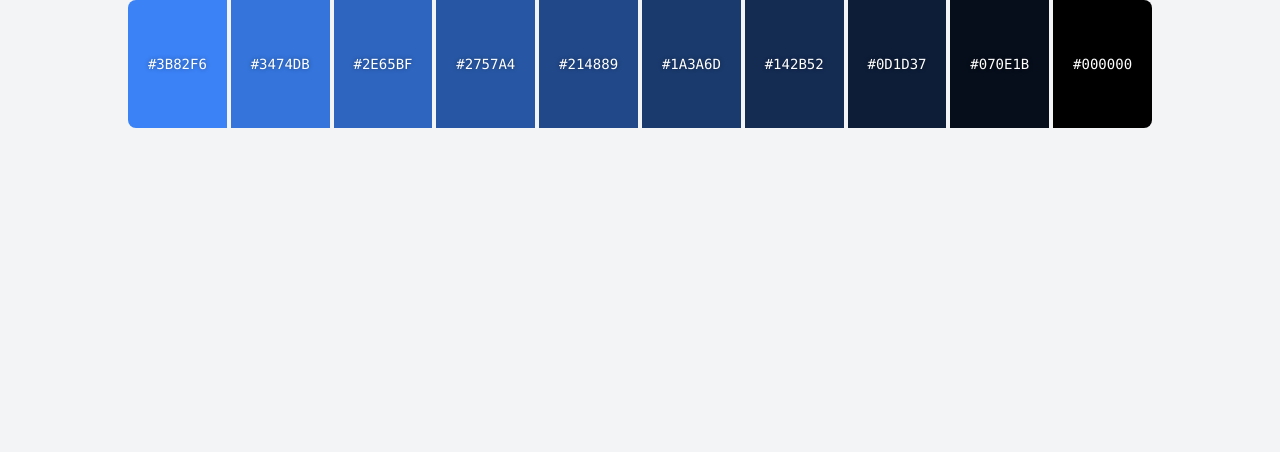
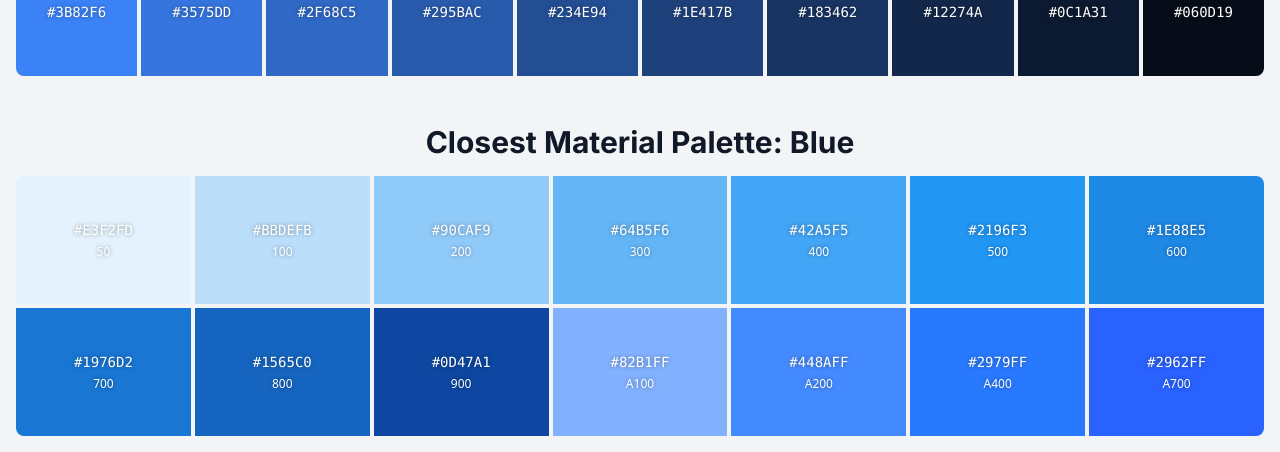
Before and after one commit to Manuuuu21/colorpalette, a plain HTML site: page index.html in a window 1280 px wide. Shown: the part 604-1056 px from the top of the page. Before the commit the page ends 800 px from the top, so only its background shows below. Drawn offline with nearby package versions, Linux system fonts and the light colour scheme.

Commit message:
Update index.html

```diff
--- a/index.html
+++ b/index.html
@@ -1,4 +1,3 @@
-<!-- Color Palette Generator -->
 <!DOCTYPE html>
 <html lang="en">
 <head>
@@ -62,10 +61,10 @@
 </head>
 <body class="bg-gray-100 dark:bg-gray-900 text-gray-800 dark:text-gray-200 min-h-screen flex items-center justify-center p-4">
 
-    <div class="w-full max-w-5xl mx-auto">
+    <div class="w-full max-w-7xl mx-auto">
         <header class="text-center mb-8">
             <h1 class="text-4xl md:text-5xl font-bold text-gray-900 dark:text-white">Color Palette Generator</h1>
-            <p class="text-lg text-gray-600 dark:text-gray-400 mt-2">Instantly generate tints and shades for any color.</p>
+            <p class="text-lg text-gray-600 dark:text-gray-400 mt-2">Generate tints, shades, and find matching Material Design palettes.</p>
         </header>
 
         <!-- Color Input Section -->
@@ -91,19 +90,39 @@
         const colorDisplay = document.getElementById('color-display');
         const copyNotification = document.getElementById('copy-notification');
 
+        // --- MATERIAL DESIGN COLORS DATA ---
+        const materialColors = {
+            "Red": { "50": "#FFEBEE", "100": "#FFCDD2", "200": "#EF9A9A", "300": "#E57373", "400": "#EF5350", "500": "#F44336", "600": "#E53935", "700": "#D32F2F", "800": "#C62828", "900": "#B71C1C", "A100": "#FF8A80", "A200": "#FF5252", "A400": "#FF1744", "A700": "#D50000" },
+            "Pink": { "50": "#FCE4EC", "100": "#F8BBD0", "200": "#F48FB1", "300": "#F06292", "400": "#EC407A", "500": "#E91E63", "600": "#D81B60", "700": "#C2185B", "800": "#AD1457", "900": "#880E4F", "A100": "#FF80AB", "A200": "#FF4081", "A400": "#F50057", "A700": "#C51162" },
+            "Purple": { "50": "#F3E5F5", "100": "#E1BEE7", "200": "#CE93D8", "300": "#BA68C8", "400": "#AB47BC", "500": "#9C27B0", "600": "#8E24AA", "700": "#7B1FA2", "800": "#6A1B9A", "900": "#4A148C", "A100": "#EA80FC", "A200": "#E040FB", "A400": "#D500F9", "A700": "#AA00FF" },
+            "Deep Purple": { "50": "#EDE7F6", "100": "#D1C4E9", "200": "#B39DDB", "300": "#9575CD", "400": "#7E57C2", "500": "#673AB7", "600": "#5E35B1", "700": "#512DA8", "800": "#4527A0", "900": "#311B92", "A100": "#B388FF", "A200": "#7C4DFF", "A400": "#651FFF", "A700": "#6200EA" },
+            "Indigo": { "50": "#E8EAF6", "100": "#C5CAE9", "200": "#9FA8DA", "300": "#7986CB", "400": "#5C6BC0", "500": "#3F51B5", "600": "#3949AB", "700": "#303F9F", "800": "#283593", "900": "#1A237E", "A100": "#8C9EFF", "A200": "#536DFE", "A400": "#3D5AFE", "A700": "#304FFE" },
+            "Blue": { "50": "#E3F2FD", "100": "#BBDEFB", "200": "#90CAF9", "300": "#64B5F6", "400": "#42A5F5", "500": "#2196F3", "600": "#1E88E5", "700": "#1976D2", "800": "#1565C0", "900": "#0D47A1", "A100": "#82B1FF", "A200": "#448AFF", "A400": "#2979FF", "A700": "#2962FF" },
+            "Light Blue": { "50": "#E1F5FE", "100": "#B3E5FC", "200": "#81D4FA", "300": "#4FC3F7", "400": "#29B6F6", "500": "#03A9F4", "600": "#039BE5", "700": "#0288D1", "800": "#0277BD", "900": "#01579B", "A100": "#80D8FF", "A200": "#40C4FF", "A400": "#00B0FF", "A700": "#0091EA" },
+            "Cyan": { "50": "#E0F7FA", "100": "#B2EBF2", "200": "#80DEEA", "300": "#4DD0E1", "400": "#26C6DA", "500": "#00BCD4", "600": "#00ACC1", "700": "#0097A7", "800": "#00838F", "900": "#006064", "A100": "#84FFFF", "A200": "#18FFFF", "A400": "#00E5FF", "A700": "#00B8D4" },
+            "Teal": { "50": "#E0F2F1", "100": "#B2DFDB", "200": "#80CBC4", "300": "#4DB6AC", "400": "#26A69A", "500": "#009688", "600": "#00897B", "700": "#00796B", "800": "#00695C", "900": "#004D40", "A100": "#A7FFEB", "A200": "#64FFDA", "A400": "#1DE9B6", "A700": "#00BFA5" },
+            "Green": { "50": "#E8F5E9", "100": "#C8E6C9", "200": "#A5D6A7", "300": "#81C784", "400": "#66BB6A", "500": "#4CAF50", "600": "#43A047", "700": "#388E3C", "800": "#2E7D32", "900": "#1B5E20", "A100": "#B9F6CA", "A200": "#69F0AE", "A400": "#00E676", "A700": "#00C853" },
+            "Light Green": { "50": "#F1F8E9", "100": "#DCEDC8", "200": "#C5E1A5", "300": "#AED581", "400": "#9CCC65", "500": "#8BC34A", "600": "#7CB342", "700": "#689F38", "800": "#558B2F", "900": "#33691E", "A100": "#CCFF90", "A200": "#B2FF59", "A400": "#76FF03", "A700": "#64DD17" },
+            "Lime": { "50": "#F9FBE7", "100": "#F0F4C3", "200": "#E6EE9C", "300": "#DCE775", "400": "#D4E157", "500": "#CDDC39", "600": "#C0CA33", "700": "#AFB42B", "800": "#9E9D24", "900": "#827717", "A100": "#F4FF81", "A200": "#EEFF41", "A400": "#C6FF00", "A700": "#AEEA00" },
+            "Yellow": { "50": "#FFFDE7", "100": "#FFF9C4", "200": "#FFF59D", "300": "#FFF176", "400": "#FFEE58", "500": "#FFEB3B", "600": "#FDD835", "700": "#FBC02D", "800": "#F9A825", "900": "#F57F17", "A100": "#FFFF8D", "A200": "#FFFF00", "A400": "#FFEA00", "A700": "#FFD600" },
+            "Amber": { "50": "#FFF8E1", "100": "#FFECB3", "200": "#FFE082", "300": "#FFD54F", "400": "#FFCA28", "500": "#FFC107", "600": "#FFB300", "700": "#FFA000", "800": "#FF8F00", "900": "#FF6F00", "A100": "#FFE57F", "A200": "#FFD740", "A400": "#FFC400", "A700": "#FFAB00" },
+            "Orange": { "50": "#FFF3E0", "100": "#FFE0B2", "200": "#FFCC80", "300": "#FFB74D", "400": "#FFA726", "500": "#FF9800", "600": "#FB8C00", "700": "#F57C00", "800": "#EF6C00", "900": "#E65100", "A100": "#FFD180", "A200": "#FFAB40", "A400": "#FF9100", "A700": "#FF6D00" },
+            "Deep Orange": { "50": "#FBE9E7", "100": "#FFCCBC", "200": "#FFAB91", "300": "#FF8A65", "400": "#FF7043", "500": "#FF5722", "600": "#F4511E", "700": "#E64A19", "800": "#D84315", "900": "#BF360C", "A100": "#FF9E80", "A200": "#FF6E40", "A400": "#FF3D00", "A700": "#DD2C00" },
+            "Brown": { "50": "#EFEBE9", "100": "#D7CCC8", "200": "#BCAAA4", "300": "#A1887F", "400": "#8D6E63", "500": "#795548", "600": "#6D4C41", "700": "#5D4037", "800": "#4E342E", "900": "#3E2723" },
+            "Grey": { "50": "#FAFAFA", "100": "#F5F5F5", "200": "#EEEEEE", "300": "#E0E0E0", "400": "#BDBDBD", "500": "#9E9E9E", "600": "#757575", "700": "#616161", "800": "#424242", "900": "#212121" },
+            "Blue Grey": { "50": "#ECEFF1", "100": "#CFD8DC", "200": "#B0BEC5", "300": "#90A4AE", "400": "#78909C", "500": "#607D8B", "600": "#546E7A", "700": "#455A64", "800": "#37474F", "900": "#263238" }
+        };
+
         // --- CORE LOGIC ---
 
         /**
          * Generates a range of tints for a given hex color.
-         * @param {string} hex - The base hex color.
-         * @param {number} count - The number of tints to generate.
-         * @returns {string[]} An array of hex color strings.
          */
-        function generateTints(hex, count = 10) {
+        function generateTints(hex, count = 9) {
             const tints = [];
             const [r, g, b] = hexToRgb(hex);
             for (let i = 1; i <= count; i++) {
-                const factor = i / count;
+                const factor = i / (count + 1);
                 const newR = Math.round(r + (255 - r) * factor);
                 const newG = Math.round(g + (255 - g) * factor);
                 const newB = Math.round(b + (255 - b) * factor);
@@ -114,15 +133,12 @@
 
         /**
          * Generates a range of shades for a given hex color.
-         * @param {string} hex - The base hex color.
-         * @param {number} count - The number of shades to generate.
-         * @returns {string[]} An array of hex color strings.
          */
-        function generateShades(hex, count = 10) {
+        function generateShades(hex, count = 9) {
             const shades = [];
             const [r, g, b] = hexToRgb(hex);
             for (let i = 1; i <= count; i++) {
-                const factor = i / count;
+                const factor = i / (count + 1);
                 const newR = Math.round(r * (1 - factor));
                 const newG = Math.round(g * (1 - factor));
                 const newB = Math.round(b * (1 - factor));
@@ -132,58 +148,93 @@
         }
 
         /**
-         * Renders the color palettes (tints and shades) to the DOM.
+         * Finds the closest Material Design color palette.
+         * @param {string} hex - The user's selected hex color.
+         * @returns {string} The name of the closest palette.
          */
-        function renderPalettes() {
+        function findClosestMaterialPalette(hex) {
+            const [r1, g1, b1] = hexToRgb(hex);
+            let minDistance = Infinity;
+            let closestPaletteName = '';
+
+            for (const paletteName in materialColors) {
+                const palette = materialColors[paletteName];
+                // We check against the '500' shade which is the primary shade.
+                const primaryShade = palette['500'];
+                if (primaryShade) {
+                    const [r2, g2, b2] = hexToRgb(primaryShade);
+                    // Simple Euclidean distance in RGB space
+                    const distance = Math.sqrt(Math.pow(r1 - r2, 2) + Math.pow(g1 - g2, 2) + Math.pow(b1 - b2, 2));
+                    if (distance < minDistance) {
+                        minDistance = distance;
+                        closestPaletteName = paletteName;
+                    }
+                }
+            }
+            return closestPaletteName;
+        }
+
+        /**
+         * Renders all color palettes to the DOM.
+         */
+        function renderAllPalettes() {
             const hex = colorInput.value.trim();
-            // Validate the hex code
             if (!/^#[0-9A-F]{6}$/i.test(hex)) {
-                // Give a visual cue for invalid input instead of an alert
                 colorInput.classList.add('border-red-500', 'focus:border-red-500', 'focus:ring-red-500');
-                setTimeout(() => {
-                    colorInput.classList.remove('border-red-500', 'focus:border-red-500', 'focus:ring-red-500');
-                }, 1500);
+                setTimeout(() => colorInput.classList.remove('border-red-500', 'focus:border-red-500', 'focus:ring-red-500'), 1500);
                 return;
             }
 
             colorDisplay.innerHTML = ''; // Clear previous results
 
-            const tints = generateTints(hex, 9).reverse();
-            const shades = generateShades(hex, 9);
+            // Tints and Shades
+            const tints = generateTints(hex).reverse();
+            const shades = generateShades(hex);
+            colorDisplay.appendChild(createPaletteSection('Tints', [...tints, hex]));
+            colorDisplay.appendChild(createPaletteSection('Shades', [hex, ...shades]));
 
-            // Create and append the Tints section
-            colorDisplay.appendChild(createPaletteSection('Tints', [...tints, hex]));
-
-            // Create and append the Shades section
-            colorDisplay.appendChild(createPaletteSection('Shades', [hex, ...shades]));
+            // Material Design Palette
+            const closestPaletteName = findClosestMaterialPalette(hex);
+            const materialPalette = materialColors[closestPaletteName];
+            colorDisplay.appendChild(createPaletteSection(`Closest Material Palette: ${closestPaletteName}`, materialPalette, true));
         }
 
         /**
          * Creates a DOM element for a color palette section.
-         * @param {string} title - The title of the section (e.g., 'Tints').
-         * @param {string[]} colors - An array of hex color strings.
-         * @returns {HTMLElement} The section element.
          */
-        function createPaletteSection(title, colors) {
+        function createPaletteSection(title, colors, isMaterial = false) {
             const section = document.createElement('section');
             section.innerHTML = `<h2 class="text-3xl font-bold mb-4 text-center text-gray-900 dark:text-white">${title}</h2>`;
 
             const grid = document.createElement('div');
-            grid.className = 'grid grid-cols-2 sm:grid-cols-3 md:grid-cols-5 lg:grid-cols-10 gap-1 rounded-lg overflow-hidden';
+            // Adjust grid columns for different palette types
+            grid.className = isMaterial
+                ? 'grid grid-cols-3 sm:grid-cols-4 md:grid-cols-7 lg:grid-cols-14 gap-1 rounded-lg overflow-hidden'
+                : 'grid grid-cols-2 sm:grid-cols-3 md:grid-cols-5 lg:grid-cols-10 gap-1 rounded-lg overflow-hidden';
 
-            colors.forEach(color => {
+            const colorEntries = isMaterial ? Object.entries(colors) : colors.map(c => [c, c]);
+
+            for (const [key, color] of colorEntries) {
                 const colorBox = document.createElement('div');
-                colorBox.className = 'color-box h-32 flex items-center justify-center cursor-pointer';
+                colorBox.className = 'color-box h-32 flex flex-col items-center justify-center cursor-pointer p-2 text-center';
                 colorBox.style.backgroundColor = color;
-                colorBox.dataset.color = color; // Store color in data attribute
+                colorBox.dataset.color = color;
 
                 const colorText = document.createElement('span');
                 colorText.className = 'color-box-text text-white font-mono text-sm uppercase';
                 colorText.textContent = color;
 
                 colorBox.appendChild(colorText);
+
+                if (isMaterial) {
+                    const shadeText = document.createElement('span');
+                    shadeText.className = 'color-box-text text-white font-sans text-xs mt-1';
+                    shadeText.textContent = key;
+                    colorBox.appendChild(shadeText);
+                }
+
                 grid.appendChild(colorBox);
-            });
+            }
 
             section.appendChild(grid);
             return section;
@@ -191,35 +242,15 @@
 
         // --- UTILITY FUNCTIONS ---
 
-        /**
-         * Converts a hex color string to an RGB array.
-         * @param {string} hex - The hex color string.
-         * @returns {number[]} An array [r, g, b].
-         */
         function hexToRgb(hex) {
             const result = /^#?([a-f\d]{2})([a-f\d]{2})([a-f\d]{2})$/i.exec(hex);
-            return result ? [
-                parseInt(result[1], 16),
-                parseInt(result[2], 16),
-                parseInt(result[3], 16)
-            ] : [0, 0, 0];
+            return result ? [parseInt(result[1], 16), parseInt(result[2], 16), parseInt(result[3], 16)] : [0, 0, 0];
         }
 
-        /**
-         * Converts RGB color values to a hex string.
-         * @param {number} r - Red value.
-         * @param {number} g - Green value.
-         * @param {number} b - Blue value.
-         * @returns {string} The hex color string.
-         */
         function rgbToHex(r, g, b) {
             return "#" + ((1 << 24) + (r << 16) + (g << 8) + b).toString(16).slice(1).toUpperCase();
         }
 
-        /**
-         * Copies text to the clipboard and shows a notification.
-         * @param {string} text - The text to copy.
-         */
         function copyToClipboard(text) {
             const textArea = document.createElement("textarea");
             textArea.value = text;
@@ -236,48 +267,36 @@
             document.body.removeChild(textArea);
         }
 
-        /**
-         * Displays a temporary notification message.
-         */
         function showCopyNotification() {
             copyNotification.classList.remove('opacity-0', 'translate-y-4');
-            setTimeout(() => {
-                copyNotification.classList.add('opacity-0', 'translate-y-4');
-            }, 2000);
+            setTimeout(() => copyNotification.classList.add('opacity-0', 'translate-y-4'), 2000);
         }
 
         // --- EVENT LISTENERS ---
 
-        // Update text input and palettes when color picker changes
         colorPicker.addEventListener('input', (event) => {
-            const newColor = event.target.value.toUpperCase();
-            colorInput.value = newColor;
-            renderPalettes();
+            colorInput.value = event.target.value.toUpperCase();
+            renderAllPalettes();
         });
 
-        // Update color picker and palettes when text input changes
         colorInput.addEventListener('input', (event) => {
             const hex = event.target.value.trim();
             if (/^#[0-9A-F]{6}$/i.test(hex)) {
                 colorPicker.value = hex;
-                renderPalettes();
+                renderAllPalettes();
             }
         });
 
-        // Event delegation for copying color codes
         colorDisplay.addEventListener('click', (event) => {
             const colorBox = event.target.closest('.color-box');
             if (colorBox) {
-                const color = colorBox.dataset.color;
-                copyToClipboard(color);
+                copyToClipboard(colorBox.dataset.color);
             }
         });
 
-        // Initial render on page load
         window.addEventListener('load', () => {
-            // Sync picker with initial text value
             colorPicker.value = colorInput.value;
-            renderPalettes();
+            renderAllPalettes();
         });
 
     </script>
```
